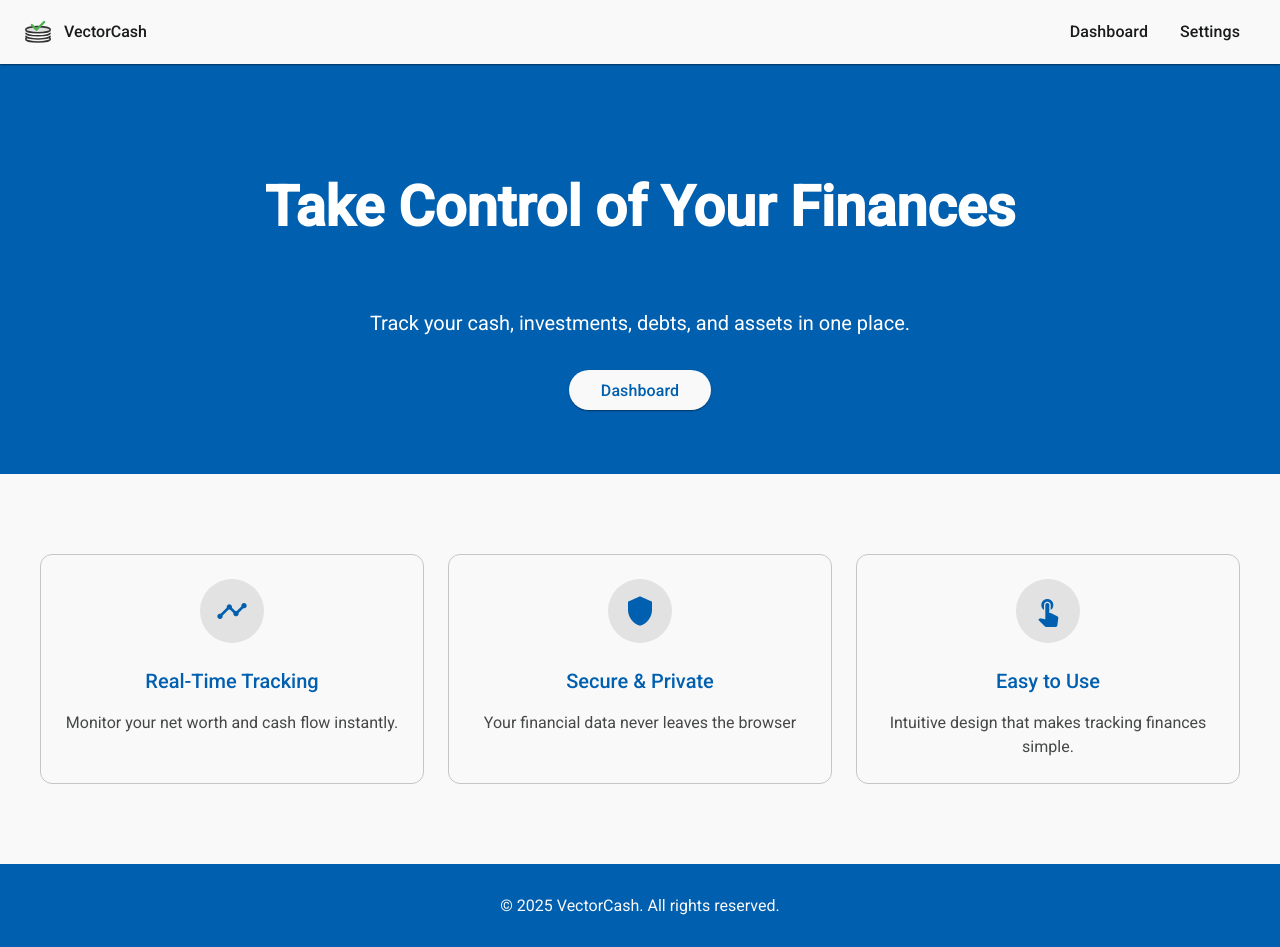
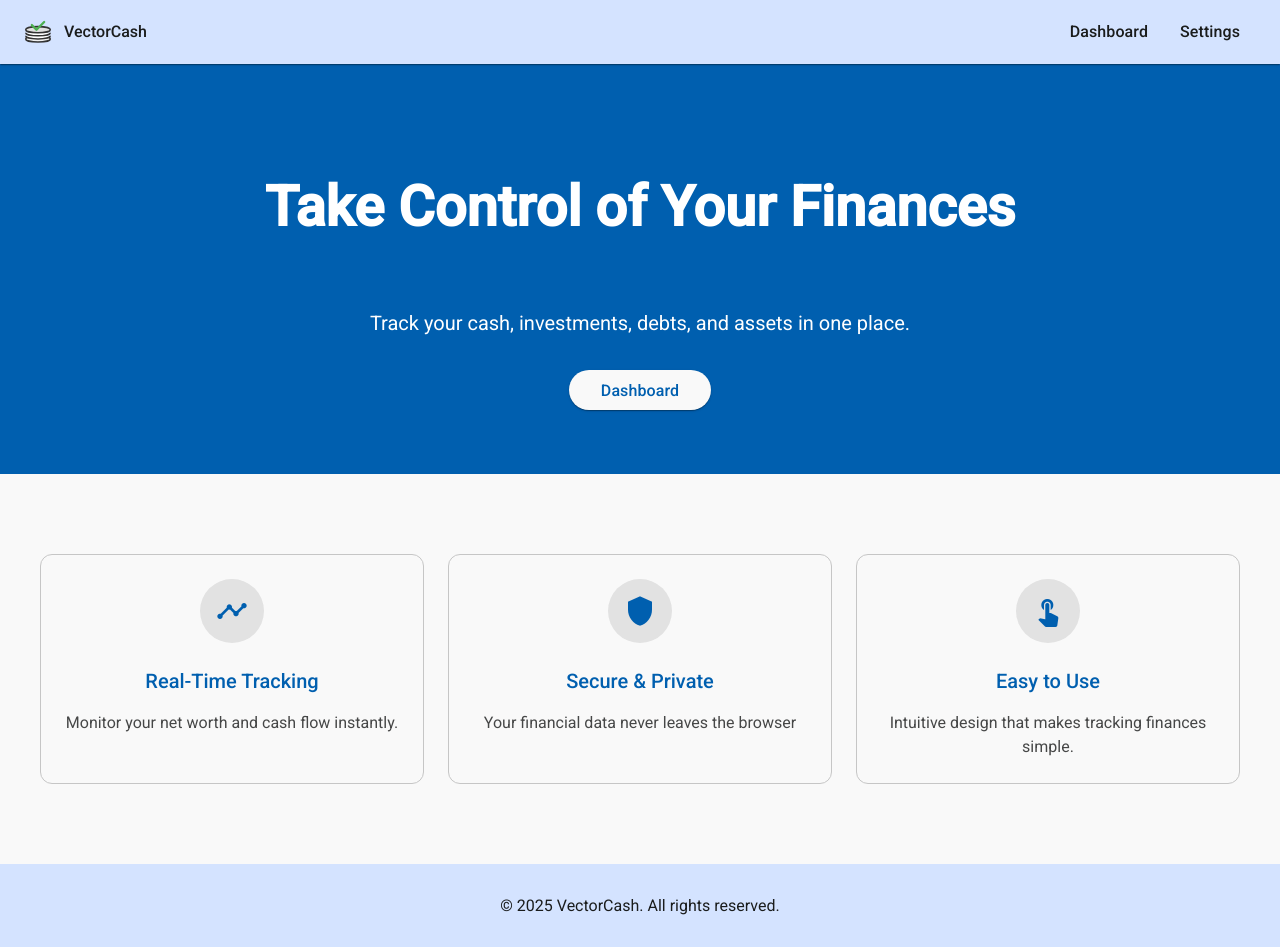
Before and after one commit to aribbabar/vector-cash, an Angular app: page / in a window 1280 px wide. Built offline with nearby package versions, Linux system fonts and the light colour scheme.

Commit message:
fixed some styles

```diff
--- a/src/app/app.component.css
+++ b/src/app/app.component.css
@@ -58,6 +58,7 @@ mat-sidenav-content {
 }
 
 mat-toolbar {
+  background-color: var(--mat-sys-primary-container);
   box-shadow: var(--mat-sys-level1);
   z-index: 2;
 }
@@ -125,8 +126,7 @@ mat-toolbar nav a mat-icon {
 
 footer {
   padding: 16px 24px;
-  background-color: var(--mat-sys-primary);
-  color: var(--mat-sys-surface);
+  background-color: var(--mat-sys-primary-container);
   text-align: center;
 }
 
--- a/src/app/features/chart/chart.component.css
+++ b/src/app/features/chart/chart.component.css
@@ -136,6 +136,7 @@ h2 {
   position: fixed;
   padding: 10px;
   background: rgba(255, 255, 255, 0.9);
+  color: var(--mat-sys-on-primary-fixed);
   border: 1px solid #ddd;
   border-radius: 4px;
   pointer-events: none;
@@ -156,17 +157,17 @@ h2 {
 }
 
 .tooltip-value.assets span {
-  color: var(--mat-sys-tertiary);
+  color: #006e1c;
   font-weight: bold;
 }
 
 .tooltip-value.liabilities span {
-  color: var(--mat-sys-error);
+  color: #ba1a20;
   font-weight: bold;
 }
 
 .tooltip-value.net-worth span {
-  color: var(--mat-sys-primary);
+  color: #005faf;
   font-weight: bold;
 }
 
--- a/src/app/features/entries/entries.component.css
+++ b/src/app/features/entries/entries.component.css
@@ -24,11 +24,11 @@ table {
 
 /* Alternating row colors */
 .mat-mdc-row:nth-child(even) {
-  background-color: var(--mat-sys-surface-container-lowest);
+  background-color: var(--mat-sys-surface-dim);
 }
 
 .mat-mdc-row:nth-child(odd) {
-  background-color: var(--mat-sys-surface);
+  background-color: var(--mat-sys-surface-bright);
 }
 
 .mat-mdc-row:hover {
```
